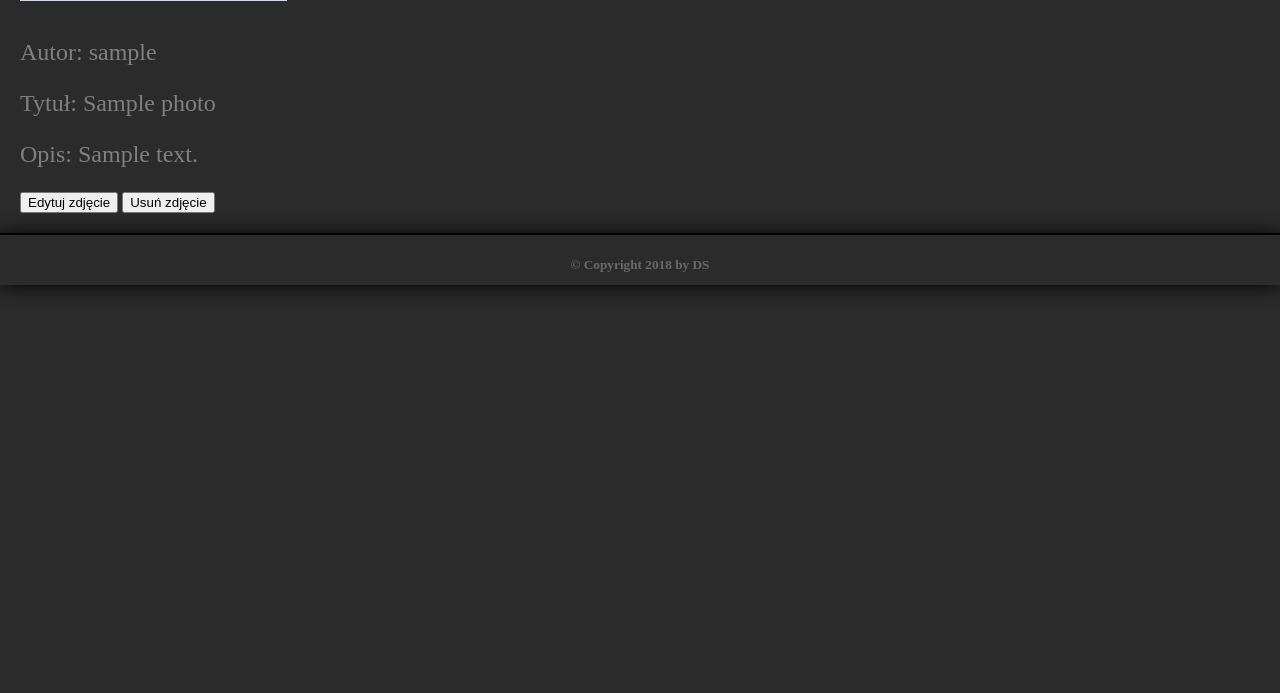
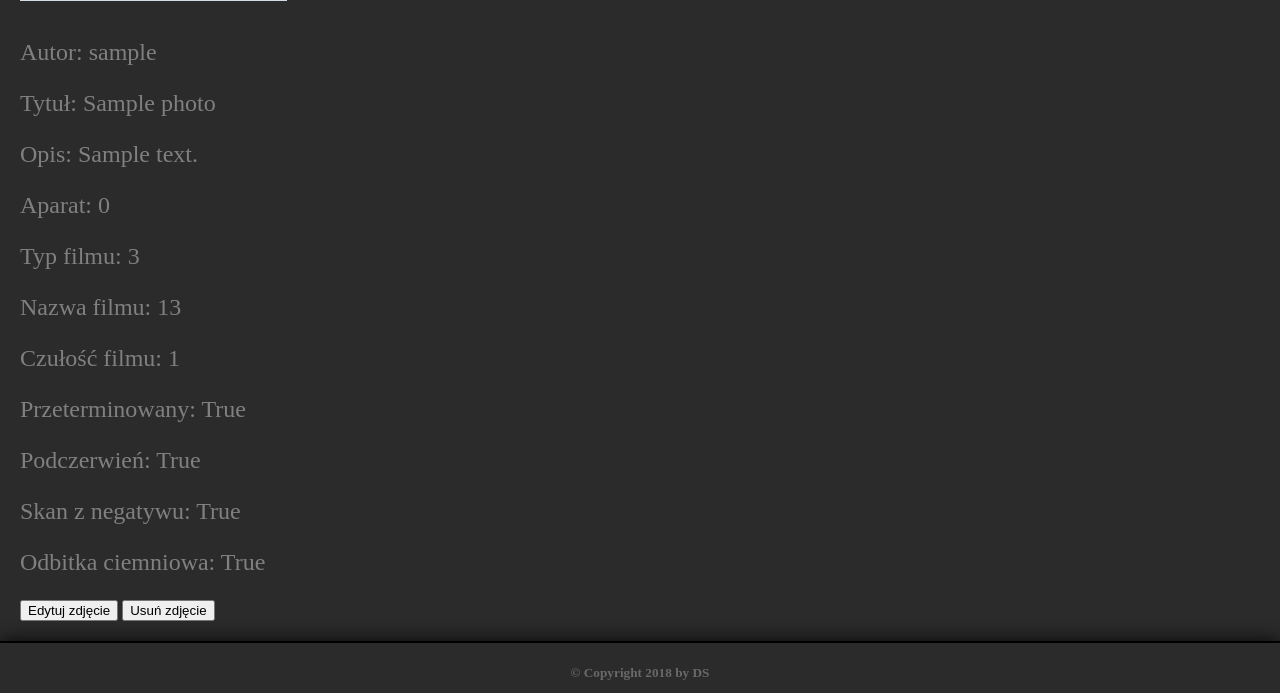
Before and after one commit to DorotaStaszczuk/SilverFox, a Django app: page /photo/1/ in a window 1280 px wide. Shown: the part 316-1009 px from the top of the page. Before the commit the page ends 608 px from the top, so only its background shows below. Run offline with Django 3.2, Linux system fonts and the light colour scheme; a user stored in the database is signed in; tables that the repository leaves empty hold one stand-in row (values such as "Sample post"); grey boxes marked "Sample" are stand-in pictures.

Commit message:
all photo details displayed on the photo page

```diff
--- a/SilverFox/templates/SilverFox/photo_detail.html
+++ b/SilverFox/templates/SilverFox/photo_detail.html
@@ -17,6 +17,15 @@
         <p id="s2">Opis: {{ object.description }}</p>
     {% endif %}
 
+    <p id="s2">Aparat: {{ object.camera_name }}</p>
+    <p id="s2">Typ filmu: {{ object.film_type }}</p>
+    <p id="s2">Nazwa filmu: {{ object.film_name }}</p>
+    <p id="s2">Czułość filmu: {{ object.film_iso }}</p>
+    <p id="s2">Przeterminowany: {{ object.film_option1 }}</p>
+    <p id="s2">Podczerwień: {{ object.film_option2 }}</p>
+    <p id="s2">Skan z negatywu: {{ object.photo_option1 }}</p>
+    <p id="s2">Odbitka ciemniowa: {{ object.photo_option2 }}</p>
+
     {% if request.user.is_authenticated %}
     <a href="{% url 'edit-photo' pk=object.pk %}"><input type="button" value="Edytuj zdjęcie" /></a>
     <a href="{% url 'delete-photo' pk=object.pk %}"><input type="button" value="Usuń zdjęcie" /></a>
```
